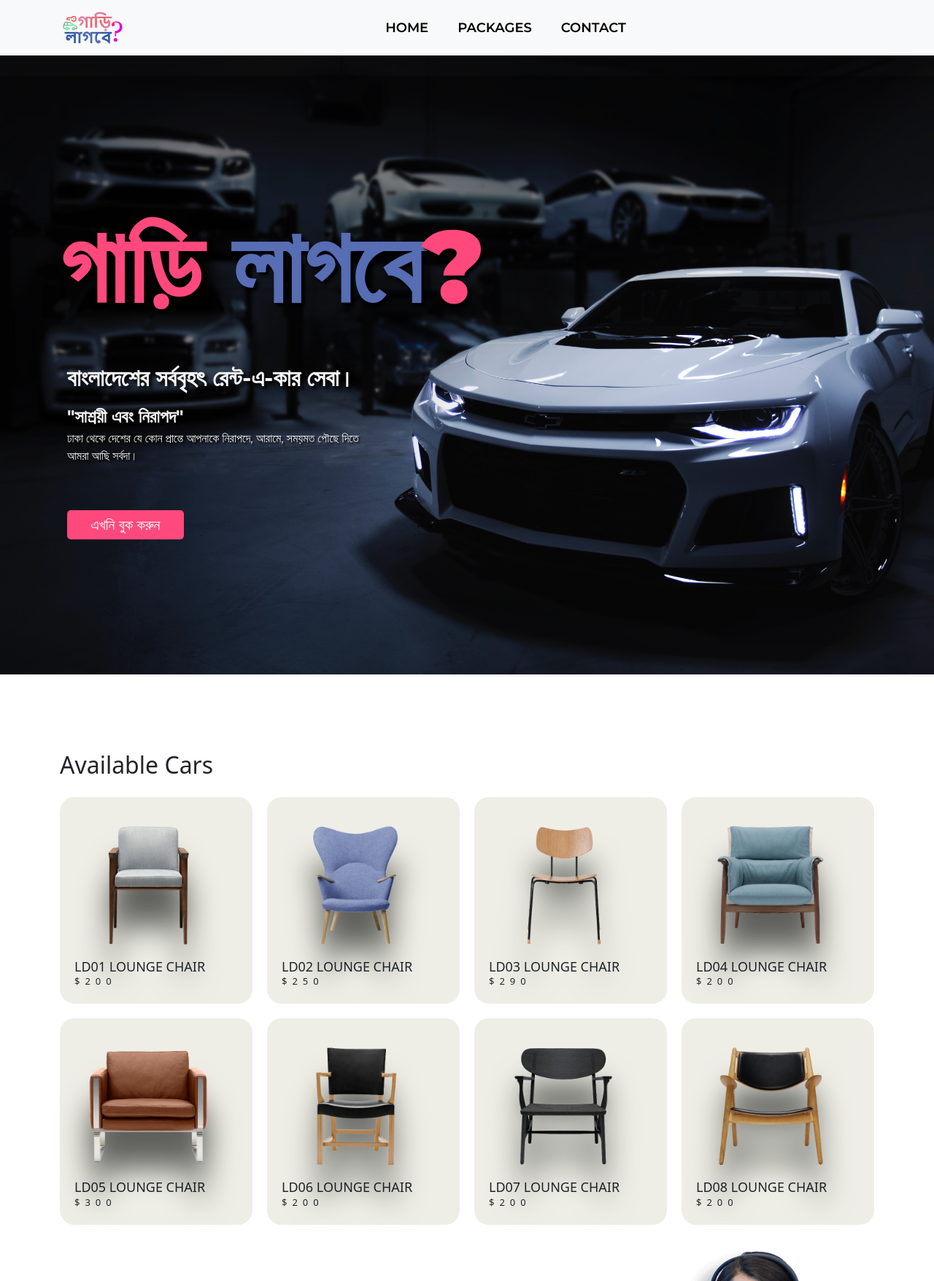
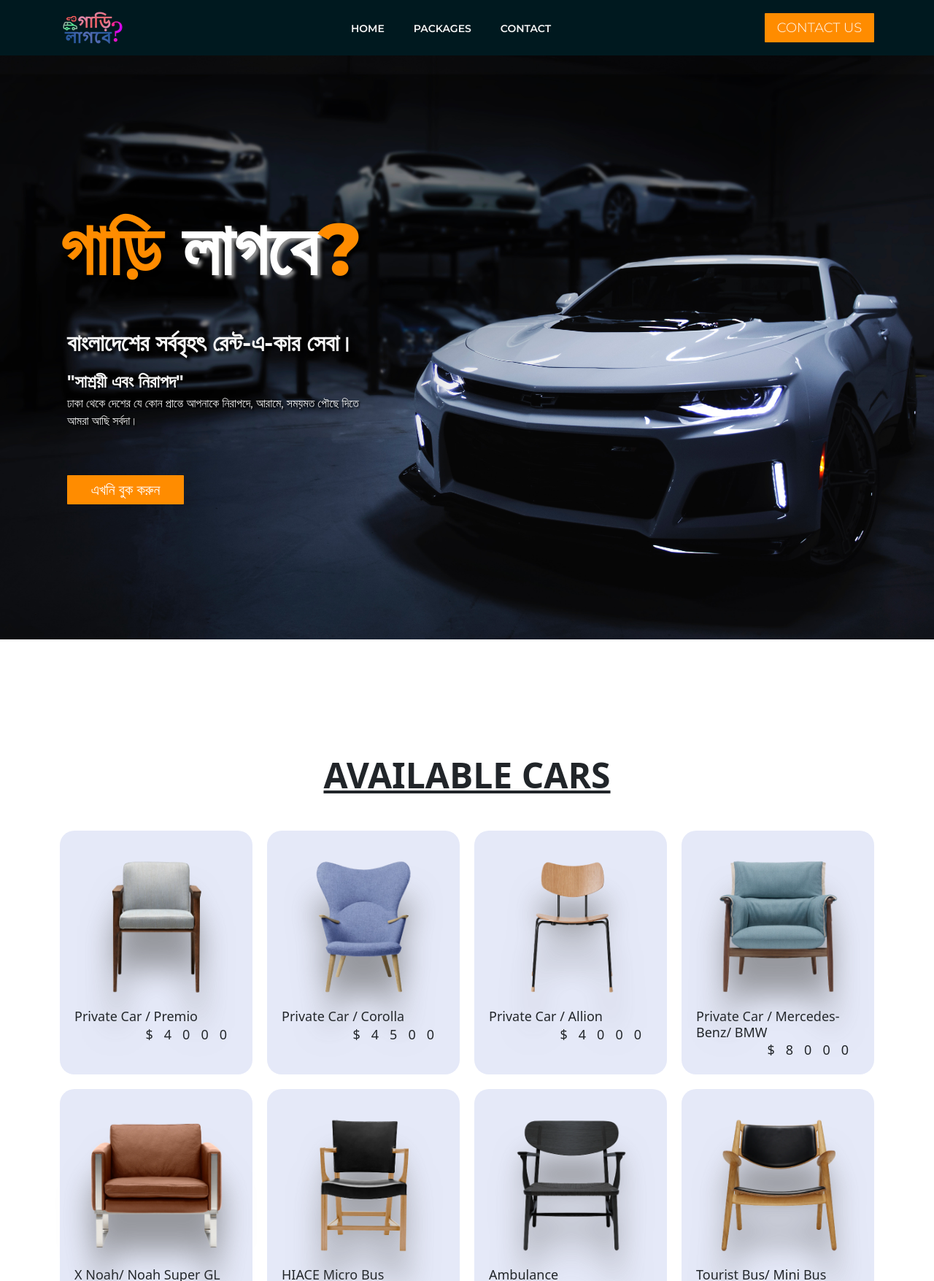
Before and after one commit to infinyte-x/GariLagbe, a PHP site: page /Packages.html in a window 1280 px wide. Shown: the top 1755 px of the page at 73% size. Run offline with PHP 8.4, Linux system fonts and the light colour scheme; some libraries are stand-ins or nearby versions.

Commit message:
Most
Done 85%

```diff
--- a/Packages.html
+++ b/Packages.html
@@ -22,9 +22,9 @@
     <i class="fa-solid fa-arrow-up"></i>
   </div>
     <!-- =========== Menubar Part Start ========== -->
-<nav class="navbar navbar-expand-lg bg-body-tertiary" id="menubar">
+<nav class="navbar navbar-expand-lg" id="menubar">
   <div class="container">
-    <a data-aos="fade-right" class="navbar-brand" href="#">
+    <a data-aos="fade-right" class="navbar-brand" href="./index.html">
       <img src="./images/logo.png" alt="Logo" class="logo">
     </a>
     <button class="navbar-toggler" type="button" data-bs-toggle="collapse" data-bs-target="#navbarSupportedContent" aria-controls="navbarSupportedContent" aria-expanded="false" aria-label="Toggle navigation">
@@ -33,9 +33,12 @@
     <div class="collapse navbar-collapse" id="navbarSupportedContent">
       <ul data-aos="zoom-in" class="navbar-nav m-auto mb-2 mb-lg-0 menu_item">
         <li class="nav-item"><a class="nav-link active" aria-current="page" href="./index.html">Home</a></li>
-        <li class="nav-item"><a class="nav-link active" aria-current="page" href="./Packages.html">Packages</a></li>
+        <li class="nav-item"><a class="nav-link active" aria-current="page" href="./Packages.html/#carlist">Packages</a></li>
         <li class="nav-item"><a class="nav-link active" aria-current="page" href="./Contact Us.html">Contact</a></li>
       </ul>
+      <div data-aos="fade-left" class="get_button">
+        <a href="./Contact Us.html">CONTACT US</a>
+      </div>
     </div>
   </div>
 </nav>
--- a/css/style.css
+++ b/css/style.css
@@ -55,8 +55,9 @@
 /* ------------ Common CSS Part End ------------ */
 /* ========= Variable Part Start ========= */
 :root{
-    --primary-color: #3F3F41;
-    --brand-color:#ff497c;
+    --primary-color: #303030;
+    --brand-color: #FF8C00;
+    --brand-aux: #00191F;
     --titillium: 'Montserrat', sans-serif;
 }
 /* ------------ Variable Part End ------------ */
@@ -64,7 +65,7 @@
 .top_button{
     height: 50px;
     width: 50px;
-    background: #fff;
+    background: var(--brand-aux);
     border-radius: 50px;
     font-size: 18px;
     color: var(--brand-color);
@@ -72,7 +73,7 @@
     justify-content: center;
     align-items: center;
     transition: 0.2s all linear;
-    border: 5px solid #ff497c;
+    /* border: 3px solid var(--brand-color); */
     position: fixed;
     bottom: 10%;
     right: 5%;
@@ -82,8 +83,9 @@
 }
 .top_button:hover{
     background: var(--brand-color);
-    color: #fff;
+    color: var(--brand-aux);
     cursor: pointer;
+    scale: 1.2;
 }
 .go_top{
     visibility: visible;
@@ -98,10 +100,21 @@
         bottom: 10%;
     }
 }
+
+/* ============ navbar =================*/
+.navbar-text,
+.nav-link,
+.nav-link.active
+.navbar-nav .nav-link.show{
+    color: whitesmoke !important;
+}
+
+
+
 /* ------------ back to top button end */
 /* ========= Menubar Part Start ========= */
 #menubar{
-    background-color: whitesmoke;
+    background-color: var(--brand-aux);
 }
 .menubar .logo{
     width: 160px;
@@ -109,11 +122,11 @@
 .menu_item li{
     padding: 0 12px;
     text-transform: uppercase;
-    color: black;
+    color: rgb(231, 231, 231);
 }
 
 .menu_item li a{
-    font-size: 18px ;
+    font-size: 14px ;
     font-weight: 600;
     font-family: var(--titillium);
     color: whitesmoke;
@@ -125,14 +138,12 @@
 
 .menu_item:hover li a{
     transform: scale(1.15);
-    opacity: 0.5;
-    filter: blur(5px);
+    opacity: 0.3;
 }
 .menu_item li a:hover{
     color: whitesmoke;
     transform: scale(1.25);
     opacity: 1;
-    filter: blur(0);
 }
 
 .menu_item li a:before{
@@ -165,6 +176,28 @@
     animation: nav_ani 1s;
 }
 
+.get_button a {
+    width: 150px;
+    height: 40px;
+    /* padding: 10px 00px 10px 0px; */
+    background: var(--brand-color);
+    border-radius: 1px;
+    font-size: 18px;
+    font-weight: 300;
+    font-family: var(--titillium);
+    color: #fff;
+    display: flex;
+    justify-content: center;
+    align-items: center;
+    transition: 0.25s all linear;
+    margin: 0 auto;
+}
+.get_button a:hover {
+    color: white;
+    font-weight:400;
+    transform: scale(1.2);
+}
+
 
 
 
@@ -189,8 +222,8 @@
 }
 
 .banner_text h1{
-    font-size: 140px;
-    font-weight: 900;
+    font-size: 100px;
+    font-weight: 800;
     font-family: var(--titillium);
     color: var(--brand-color);
     margin:20px 0 20px 0;
@@ -199,7 +232,8 @@
 }
 
 .banner_text h1 span{
-    color: #576DB4;
+    color: white;
+    text-shadow: #8f8f8f 4px 4px 4px;
 }
 
 .banner_text h2 span{
@@ -238,9 +272,9 @@
     width: 160px;
     height: 40px;
     background: var(--brand-color);
-    border-radius: 5px;
+    border-radius: 1px;
     font-size: 20px;
-    font-weight: 500;
+    font-weight: 400;
     font-family: var(--titillium);
     color: #fff;
     display: flex;
@@ -251,7 +285,6 @@
     transition: 0.2s all linear;
 }
 .banner_button a:hover{
-    background:#576DB4;
     color: whitesmoke;
     font-weight: 500;
     transform: scale(1.1);
@@ -635,12 +668,28 @@
     padding-top: 10px;
 } */
 .title{
-    font-size: xx-large;
-    padding: 20px 0;
+    font-size: 48px;
+    font-weight: 600;
+    text-transform: uppercase;
+    text-decoration: underline;
+    padding-top: 70px;
+    padding-bottom: 40px;
+    text-align: center;
+    place-items: center;
+
 }
 .listProduct .item img{
-    width: 90%;
-    filter: drop-shadow(0 50px 20px #0009);
+    max-width: 100%;
+    filter: drop-shadow(0 50px 20px rgba(99, 99, 99, 0.6));
+    transition: 300ms all linear;
+}
+
+.listProduct .item:hover{
+    transform: scale(1.02);
+    filter: drop-shadow(0 5px 5px rgba(129, 124, 124, 0.6));
+}
+.listProduct .item img:hover{
+    transform: scale(1.1);
 }
 .listProduct{
     display: grid;
@@ -648,7 +697,8 @@
     gap: 20px;
 }
 .listProduct .item{
-    background-color: #EEEEE6;
+    background-color: rgba(229, 233, 248, 1);
+    backdrop-filter: blur(30px);
     padding: 20px;
     border-radius: 20px;
 }
@@ -657,8 +707,9 @@
     font-size: large;
 }
 .listProduct .item .price{
-    letter-spacing: 7px;
-    font-size: small;
+    text-align: end;
+    letter-spacing: 15px;
+    font-size: 18px;
 }
 /* ====================== detail page  =====================*/
 /* // ipad */
--- a/products.json
+++ b/products.json
@@ -1,57 +1,57 @@
 [
     {
         "id": 1,
-        "name":" LD01 LOUNGE CHAIR",
-        "price": 200,
+        "name":" Private Car / Premio",
+        "price": 4000,
         "image": "img/1.png",
-        "description": "Expertly rendered by Carl Hansen & Søn, the lounge chair—first introduced in 1951 and enduring ever since—is available in oak or as a combination of oak and walnut, sourced from sustainable forestry. Choose from seat and back upholstery in a selection of leather options or in a custom fabric."
+        "description": "10 Hours, AC Car, 4 Seats. The lounge chair—first introduced in 1951 and enduring ever since—is available in oak or as a combination of oak and walnut, sourced from sustainable forestry. Choose from seat and back upholstery in a selection of leather options or in a custom fabric."
     },
     {
         "id": 2,
-        "name":" LD02 LOUNGE CHAIR",
-        "price": 250,
+        "name":" Private Car / Corolla",
+        "price": 4500,
         "image": "img/2.png",
         "description": "Expertly rendered by Carl Hansen & Søn, the lounge chair—first introduced in 1951 and enduring ever since—is available in oak or as a combination of oak and walnut, sourced from sustainable forestry. Choose from seat and back upholstery in a selection of leather options or in a custom fabric."
     },
     {
         "id": 3,
-        "name":" LD03 LOUNGE CHAIR",
-        "price": 290,
+        "name":" Private Car / Allion",
+        "price": 4000,
         "image": "img/3.png",
         "description": "Expertly rendered by Carl Hansen & Søn, the lounge chair—first introduced in 1951 and enduring ever since—is available in oak or as a combination of oak and walnut, sourced from sustainable forestry. Choose from seat and back upholstery in a selection of leather options or in a custom fabric."
     },
     {
         "id": 4,
-        "name":" LD04 LOUNGE CHAIR",
-        "price": 200,
+        "name":" Private Car / Mercedes-Benz/ BMW",
+        "price": 8000,
         "image": "img/4.png",
         "description": "Expertly rendered by Carl Hansen & Søn, the lounge chair—first introduced in 1951 and enduring ever since—is available in oak or as a combination of oak and walnut, sourced from sustainable forestry. Choose from seat and back upholstery in a selection of leather options or in a custom fabric."
     },
     {
         "id": 5,
-        "name":" LD05 LOUNGE CHAIR",
-        "price": 300,
+        "name":" X Noah/ Noah Super GL",
+        "price": 6000,
         "image": "img/5.png",
         "description": "Expertly rendered by Carl Hansen & Søn, the lounge chair—first introduced in 1951 and enduring ever since—is available in oak or as a combination of oak and walnut, sourced from sustainable forestry. Choose from seat and back upholstery in a selection of leather options or in a custom fabric."
     },
     {
         "id": 6,
-        "name":" LD06 LOUNGE CHAIR",
-        "price": 200,
+        "name":" HIACE Micro Bus",
+        "price": 6500,
         "image": "img/6.png",
         "description": "Expertly rendered by Carl Hansen & Søn, the lounge chair—first introduced in 1951 and enduring ever since—is available in oak or as a combination of oak and walnut, sourced from sustainable forestry. Choose from seat and back upholstery in a selection of leather options or in a custom fabric."
     },
     {
         "id": 7,
-        "name":" LD07 LOUNGE CHAIR",
-        "price": 200,
+        "name":" Ambulance",
+        "price": 4000,
         "image": "img/7.png",
         "description": "Expertly rendered by Carl Hansen & Søn, the lounge chair—first introduced in 1951 and enduring ever since—is available in oak or as a combination of oak and walnut, sourced from sustainable forestry. Choose from seat and back upholstery in a selection of leather options or in a custom fabric."
     },
     {
         "id": 8,
-        "name":" LD08 LOUNGE CHAIR",
-        "price": 200,
+        "name":" Tourist Bus/ Mini Bus",
+        "price": 10000,
         "image": "img/8.png",
         "description": "Expertly rendered by Carl Hansen & Søn, the lounge chair—first introduced in 1951 and enduring ever since—is available in oak or as a combination of oak and walnut, sourced from sustainable forestry. Choose from seat and back upholstery in a selection of leather options or in a custom fabric."
     }
```
Also changed, not shown: Contact Us.html (+5 -2 lines), css/styledetail.css (+10 -14 lines), detail.html (+8 -5 lines), index.html (+5 -2 lines).
